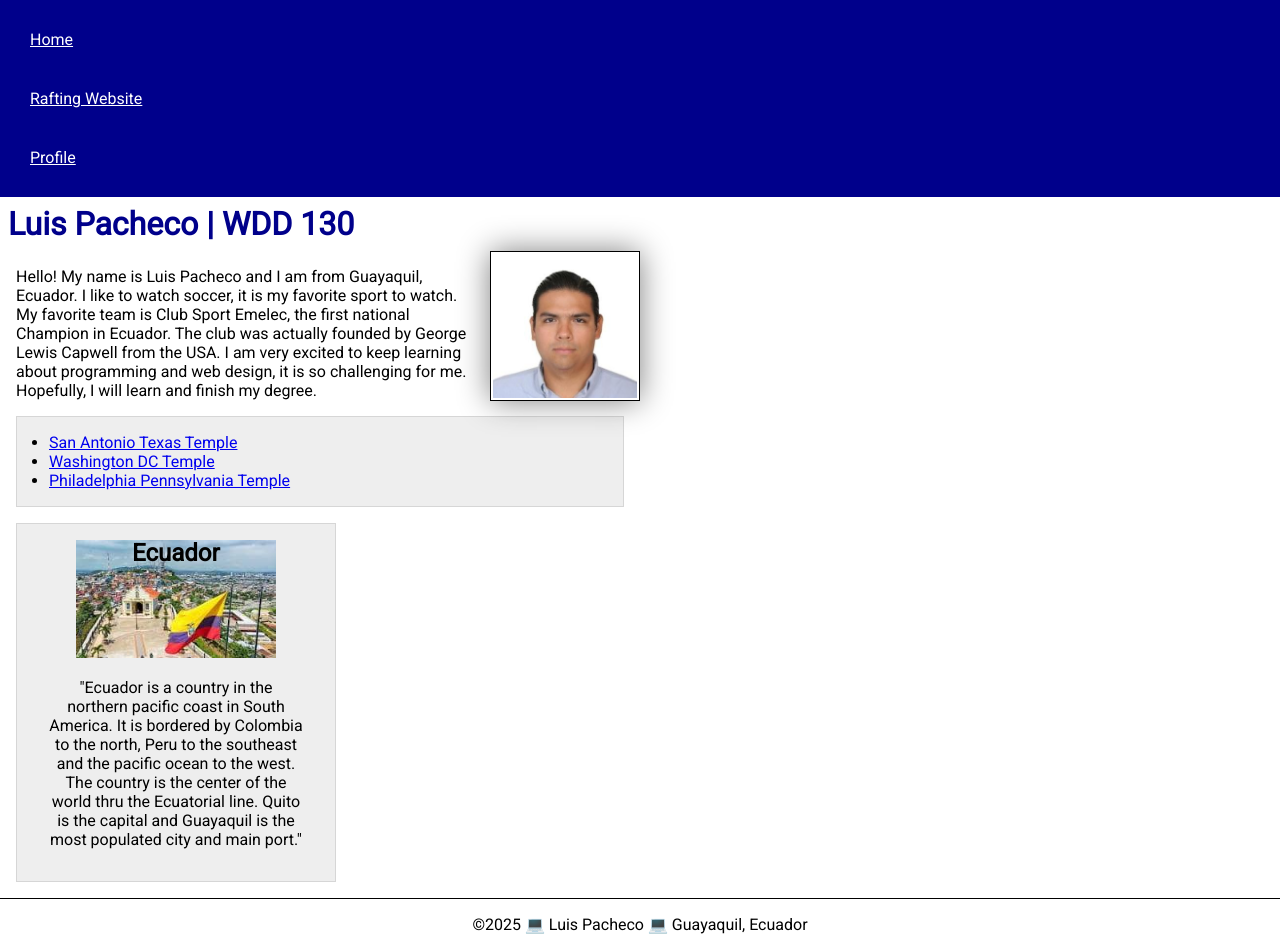
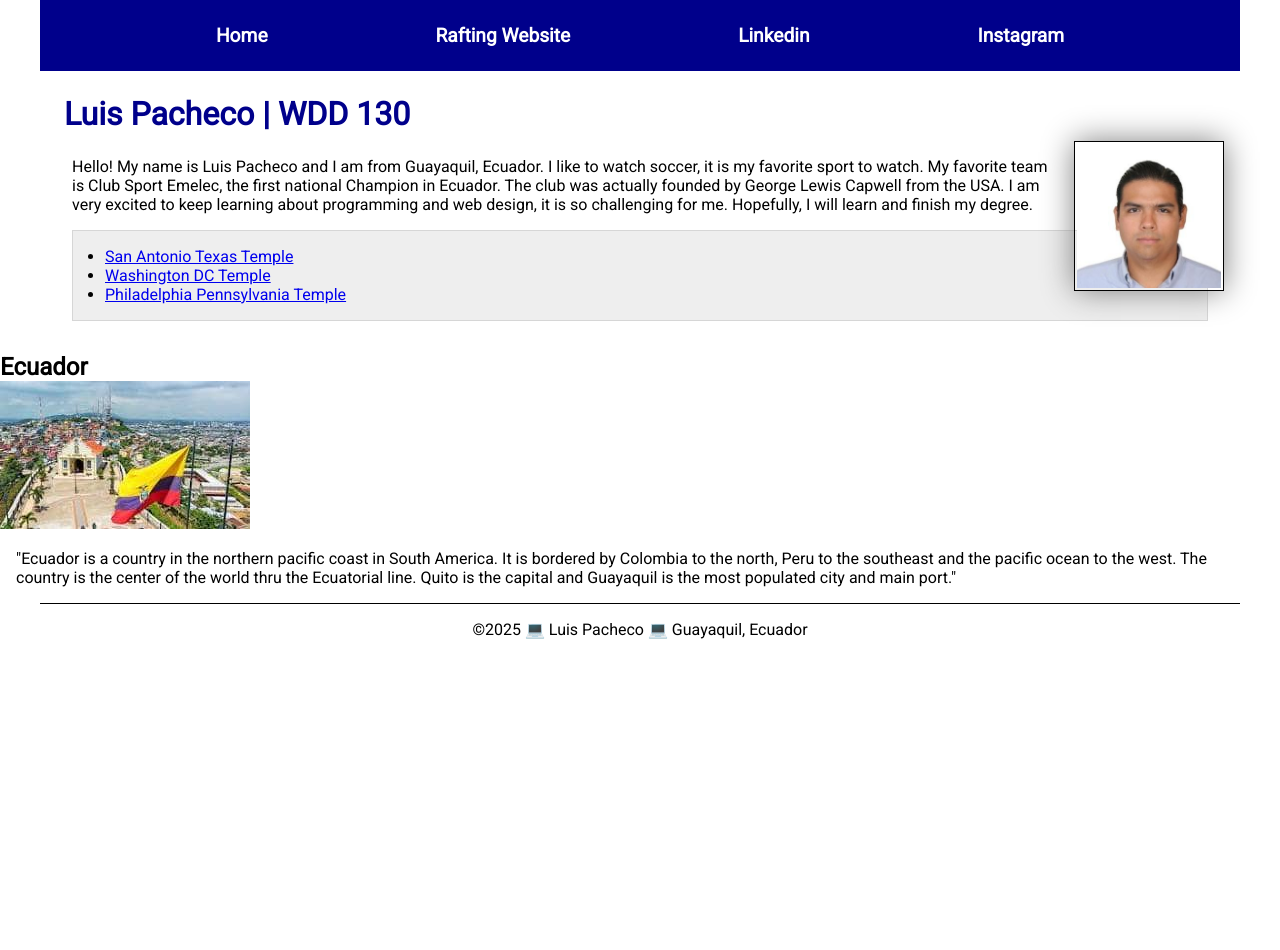
Before and after one commit to lpacheco22/wdd130, a plain HTML site: page index.html in a window 1280 px wide. After the commit the page ends 800 px from the top, so only its background shows below. Drawn offline with Linux system fonts and the light colour scheme.

Commit message:
Home-Page-Layout-01

```diff
--- a/index.html
+++ b/index.html
@@ -19,19 +19,25 @@
         <nav>
             <a href="#">Home</a>
             <a href="wwr/">Rafting Website</a>
-            <a href="https://linkedin.com">Profile</a>
+            <a href="https://linkedin.com">Linkedin</a>
+            <a href="https://instagram.com">Instagram</a>
         </nav>
     </header>
+    <div class="grid">
         <main>
             <h1>Luis Pacheco | WDD 130</h1>
             <img src="images/profile.jpg" alt="Hello, my name is Luis Pacheco" width="200">
-        <p>Hello! My name is Luis Pacheco and I am from Guayaquil, Ecuador. I like to watch soccer, it is my favorite
-            sport to watch. My favorite team is Club Sport Emelec, the first national Champion in Ecuador. The club was
-            actually founded by George Lewis Capwell from the USA. I am very excited to keep learning about programming
+            <p>Hello! My name is Luis Pacheco and I am from Guayaquil, Ecuador. I like to watch soccer, it is my
+                favorite
+                sport to watch. My favorite team is Club Sport Emelec, the first national Champion in Ecuador. The club
+                was
+                actually founded by George Lewis Capwell from the USA. I am very excited to keep learning about
+                programming
                 and web design, it is so challenging for me. Hopefully, I will learn and finish my degree.</p>
             <ul class="box indent">
                 <li>
-                <a href="https://www.churchofjesuschrist.org/temples/details/san-antonio-texas-temple" target="_blank">
+                    <a href="https://www.churchofjesuschrist.org/temples/details/san-antonio-texas-temple"
+                        target="_blank">
                         San Antonio Texas Temple<a></a>
                 </li>
                 <li><a href="https://www.churchofjesuschrist.org/temples/details/washington-d.c.-temple"
@@ -42,7 +48,8 @@
                         Pennsylvania Temple</a></li>
             </ul>
         </main>
-    <aside class="box">
+        <class="box">
+    </div>
     <h2> Ecuador</h2>
     <img src="images/ecuador.jpg" alt="Ecuador Landscape">
     <p> "Ecuador is a country in the northern pacific coast in South America. It is bordered by Colombia to
--- a/styles/styles.css
+++ b/styles/styles.css
@@ -1,13 +1,15 @@
 *{margin: 0; padding: 0; box-sizing: border-box;}
 
+header, .grid, footer{ max-width: 1200px; margin: 0 auto;}
+
 body{font-size: 16px; font-family: Roboto, Arial, sans-serif;}
-nav {background-color: darkblue; padding: 10px;}
-nav a {color: white; display: block; padding: 20px;}
-h1 {color: darkblue; padding: .5rem;}
-main {max-width: 640px;}
+nav {background-color: darkblue; padding: 1rem; display: flex; align-items: center; justify-content: space-evenly}
+nav a {color: #fff; display: block; padding: 0.5rem; text-decoration: none; font-size: 1.2rem; font-weight: 700;}
+h1 {color: darkblue; padding: .5rem; border-bottom: #000;}
+/*main {max-width: 640px;}*/
 main img {width: 150px; height: auto; border: 1px solid black; padding: 2px; box-shadow: 0 0 30px gray; float: right; margin: 0 0 1rem 1rem;}
 p {margin: 1rem;}
-aside {width: 20rem; text-align: center; position: relative;
+aside {width: 20rem; text-align: center; position: relative; grid-column: 1/2;
     }
 aside img {width: 200px; height: auto;}
 aside h2 {position: absolute;top: 15px; left: 115px;}
@@ -21,3 +23,6 @@ background-color: #eee;
 color: #000;}
 
 .indent {padding-left: 2rem ;}
+
+.grid {display: grid; align-items: center;}
+main{grid-column: 2/3; margin: 1rem;}
--- a/week04/styles/layout-exercises.css
+++ b/week04/styles/layout-exercises.css
@@ -24,17 +24,26 @@ div {
 .flex {
     background-color: #aba;
     /* write declarations here */
+    display: flex;
+    justify-content: center;
+    align-items: center;
 
 }
 
 .grid {
     background-color: #abb;
     /* enter declarations here */
+    background-color: "abb";
+    display: grid;
+    place-items: center;
 
 }
 
 .container2 {
     /* write declarations here */
+    display: flex;
+    flex-wrap: wrap;
+    justify-content: space-around;
 
 }
 
@@ -45,11 +54,14 @@ div {
 
 .container3 {
     /* write declarations here */
+    display: grid;
+    grid-template-columns: 1fr 1fr 1fr;
 
 }
 
 .columns-3 {
     /* write declaration here */
+    grid-column: 1/4;
 
 }
 
```
Also changed, not shown: week04/flexbox-menu.html (+8 -2 lines), week04/styles/flexbox-menu.css (+5 -5 lines). Lines whose indentation alone changed are shown as unchanged.
